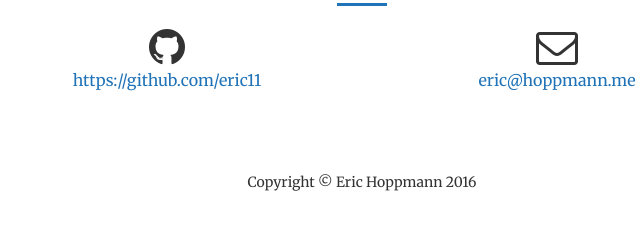
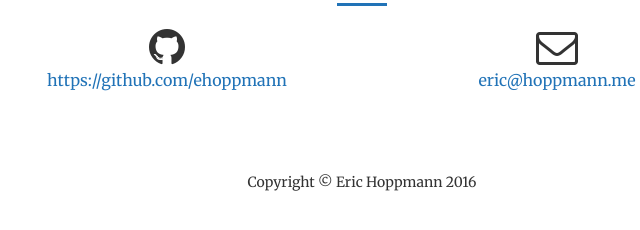
Before and after one commit to ehoppmann/PMCnetworks, a website: page index.html in a window 1280 px wide. Shown: the part 3583-3813 px from the top of the page, 278-918 px from the left. Drawn offline with nearby package versions, Linux system fonts and the light colour scheme.

Commit message:
Update index.html github link

```diff
--- a/index.html
+++ b/index.html
@@ -190,7 +190,7 @@
                 </div>
                 <div class="col-lg-4 col-lg-offset-2 text-center">
                     <i class="fa fa-github fa-3x sr-contact"></i>
-                    <p><a href="https://github.com/eric11">https://github.com/eric11</a></p>
+                    <p><a href="https://github.com/ehoppmann">https://github.com/ehoppmann</a></p>
                 </div>
                 <div class="col-lg-4 text-center">
                     <i class="fa fa-envelope-o fa-3x sr-contact"></i>
```
